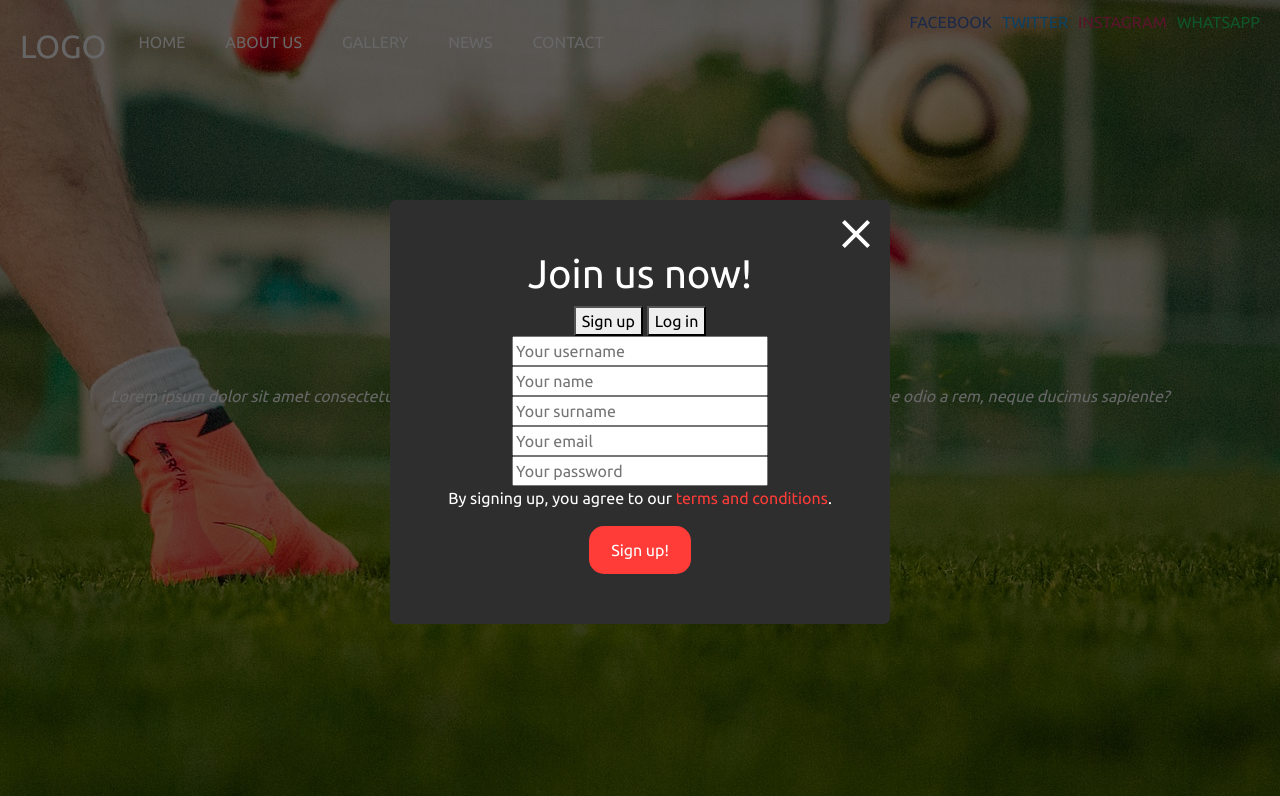
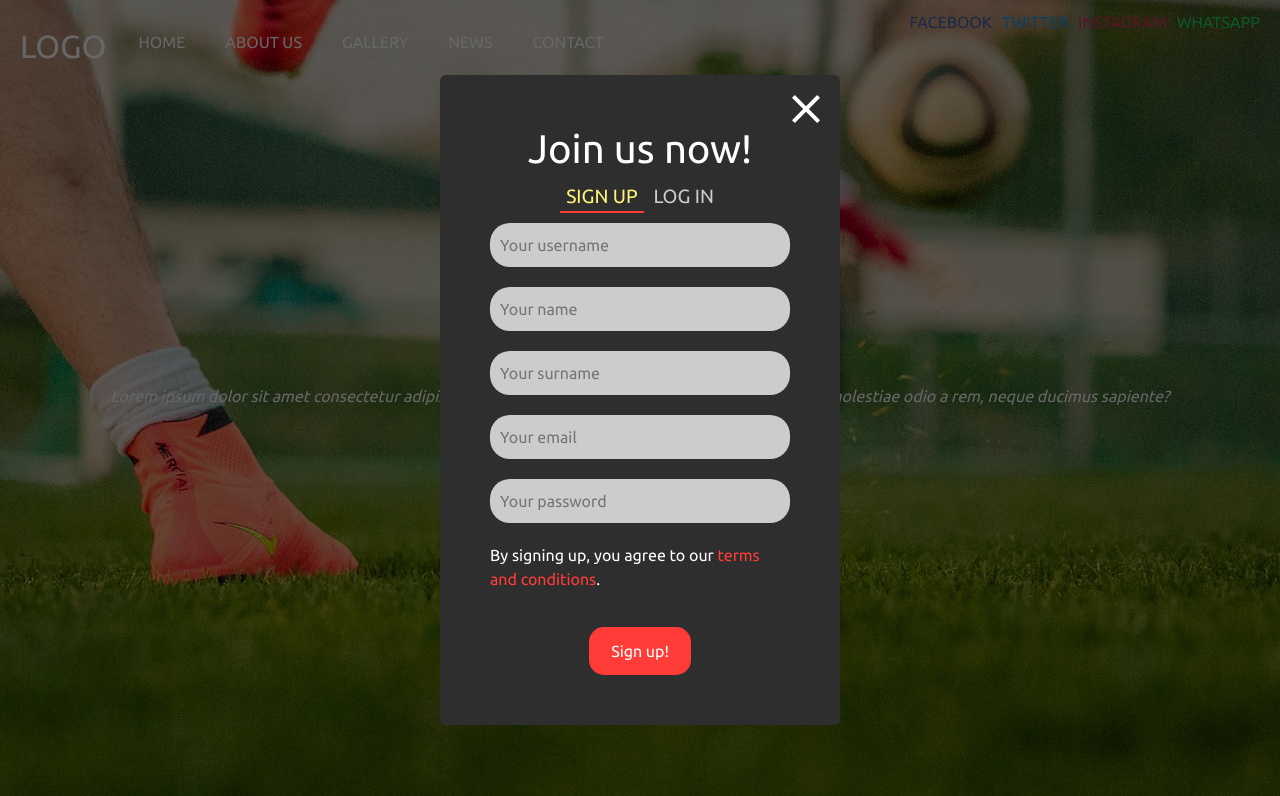
Before and after one commit to lftdev/Proyecto-Coder, a plain HTML site: page index.html in a window 1280 px wide. Both pictures are taken after a click on the button "Sign up!". Shown: the top 796 px of the page. Drawn offline with nearby package versions, Linux system fonts and the light colour scheme.

Commit message:
Forms improvements.

```diff
--- a/index.html
+++ b/index.html
@@ -7,7 +7,7 @@
     <link href="https://cdn.jsdelivr.net/npm/bootstrap@5.3.0-alpha3/dist/css/bootstrap.min.css" rel="stylesheet" integrity="sha384-KK94CHFLLe+nY2dmCWGMq91rCGa5gtU4mk92HdvYe+M/SXH301p5ILy+dN9+nJOZ" crossorigin="anonymous">
     <link rel="stylesheet" href="css/style.css">
     <script defer src="scripts/main.js"></script>
-    <script defer src="scripts/home.js"></script>
+    <script defer src="scripts/account-modal.js"></script>
     <title>Sports Club</title>
   </head>
   <body>
@@ -66,15 +66,15 @@
       <div class="div-modal-container flex-container">
         <h1>Join us now!</h1>
         <div>
-            <button>Sign up</button>
-            <button>Log in</button>
+          <button class="btn-switch-modal btn-active">SIGN UP</button>
+          <button class="btn-switch-modal">LOG IN</button>
         </div>
         <form id="form-signup" class="flex-container">
-            <input id="uname-signup" placeholder="Your username" type="text">
-            <input id="name-signup" placeholder="Your name" type="text">
-            <input id="surname-signup" placeholder="Your surname" type="text">
-            <input id="email-signup" placeholder="Your email" type="email">
-            <input id="pass-signup" placeholder="Your password" type="password">
+          <input class="text-input" id="uname-signup" placeholder="Your username" type="text">
+          <input class="text-input" id="name-signup" placeholder="Your name" type="text">
+          <input class="text-input" id="surname-signup" placeholder="Your surname" type="text">
+          <input class="text-input" id="email-signup" placeholder="Your email" type="email">
+          <input class="text-input" id="pass-signup" placeholder="Your password" type="password">
           <p>
             By signing up, you agree to our
             <a href="#"> terms and conditions</a>.
--- /dev/null
+++ b/scripts/account-modal.js
@@ -0,0 +1,8 @@
+document.querySelector(".btn-close-modal").addEventListener("click", on_click_btn_signup)
+
+document.querySelector("#btn-signup").addEventListener("click", on_click_btn_signup)
+
+function on_click_btn_signup() {
+    document.querySelector("#main-home .div-modal").classList.toggle("set-closed")
+    document.querySelector("html").classList.toggle("on-modal-show")
+}
--- a/scripts/home.js
+++ /dev/null
@@ -1,12 +0,0 @@
-const btn_close_modal = document.querySelector(".btn-close-modal")
-btn_close_modal.addEventListener("click", on_click_btn_signup)
-
-const btn_signup = document.querySelector("#btn-signup")
-btn_signup.addEventListener("click", on_click_btn_signup)
-
-const signup_modal = document.querySelector("#main-home .div-modal")
-
-function on_click_btn_signup() {
-    signup_modal.classList.toggle("set-closed")
-    document.querySelector("html").classList.toggle("on-modal-show")
-}
--- a/scss/partials/_index.scss
+++ b/scss/partials/_index.scss
@@ -8,13 +8,25 @@
   /* SIGNUP MODAL */
   .div-modal {
       position: absolute;
-      top: 25vh;
       width: 100%;
       background-color: $color3;
       padding: 50px;
-      max-width: 500px;
+      max-width: 400px;
       box-shadow: 0 0 0 100vmax $transparent-black;
       z-index: 10;
+      .btn-switch-modal {
+        background-color: $color3;
+        border: none;
+        font-size: 1.2rem;
+        margin-bottom: 10px;
+        &.btn-active {
+          color: $color2;
+          border-bottom: 2px solid $color1;
+        }
+        &:not(.btn-active) {
+          color: $color4;
+        }
+      }
       .btn-close-modal {
         position: absolute;
         top: 10px;
--- a/scss/partials/_structure.scss
+++ b/scss/partials/_structure.scss
@@ -1,6 +1,7 @@
 $color1: #ff3c38;
 $color2: #fff275;
 $color3: #2e2e2e;
+$color4: #cccccc;
 $transparent-black: rgba(0, 0, 0, 0.6);
 /* GENERAL */
 html,
@@ -39,15 +40,32 @@ a {
     padding: 10px 20px;
   }
 }
+img {
+  max-width: 100%;
+}
+form {
+  &.flex-container {
+    gap: 20px;
+  }
+  .text-input {
+    background-color: $color4;
+    padding: 10px;
+    border: none;
+    border-radius: 20px;
+    outline: none;
+    width: 100%;
+    &:focus {
+      background-color: white;
+    }
+  }
+  textarea {
+    resize: none;
+    height: 300px;
+  }
+}
 button,
 input[type="submit"] {
   transition: all 0.3s;
-}
-img {
-  max-width: 100%;
-}
-textarea {
-  resize: none;
 }
 .flex-container {
   display: flex;
@@ -116,7 +134,7 @@ form.flex-container {
 }
 .div-section-head {
   text-align: center;
-  p {
+  h6, p {
     font-style: italic;
   }
 }
@@ -221,6 +239,10 @@ header {
 /* /HEADER */
 /* FOOTER */
 footer {
+  text-align: center;
+  background-color: #2e2e2e;
+  color: white;
+  padding: 20px;
   &.send-bottom {
     position: absolute;
     bottom: 0;
@@ -228,10 +250,7 @@ footer {
   }
   &.flex-container {
     flex-direction: column;
-    background-color: #2e2e2e;
     align-items: center;
-    color: white;
-    padding: 20px;
   }
 }
 /* /FOOTER */
```
Also changed, not shown: pages/contact.html (+5 -5 lines), css/style.css, styles/style.css (deleted), 1 other file. Lines whose indentation alone changed are shown as unchanged.
